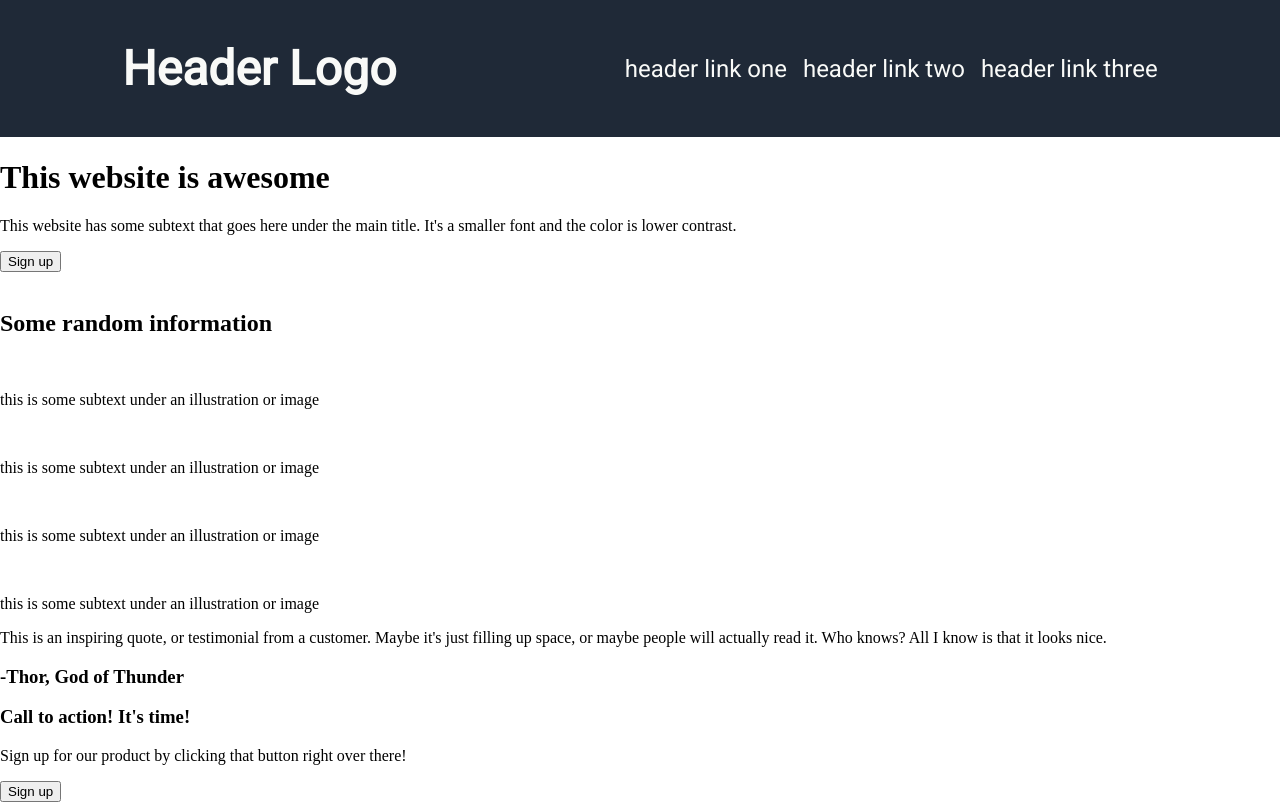
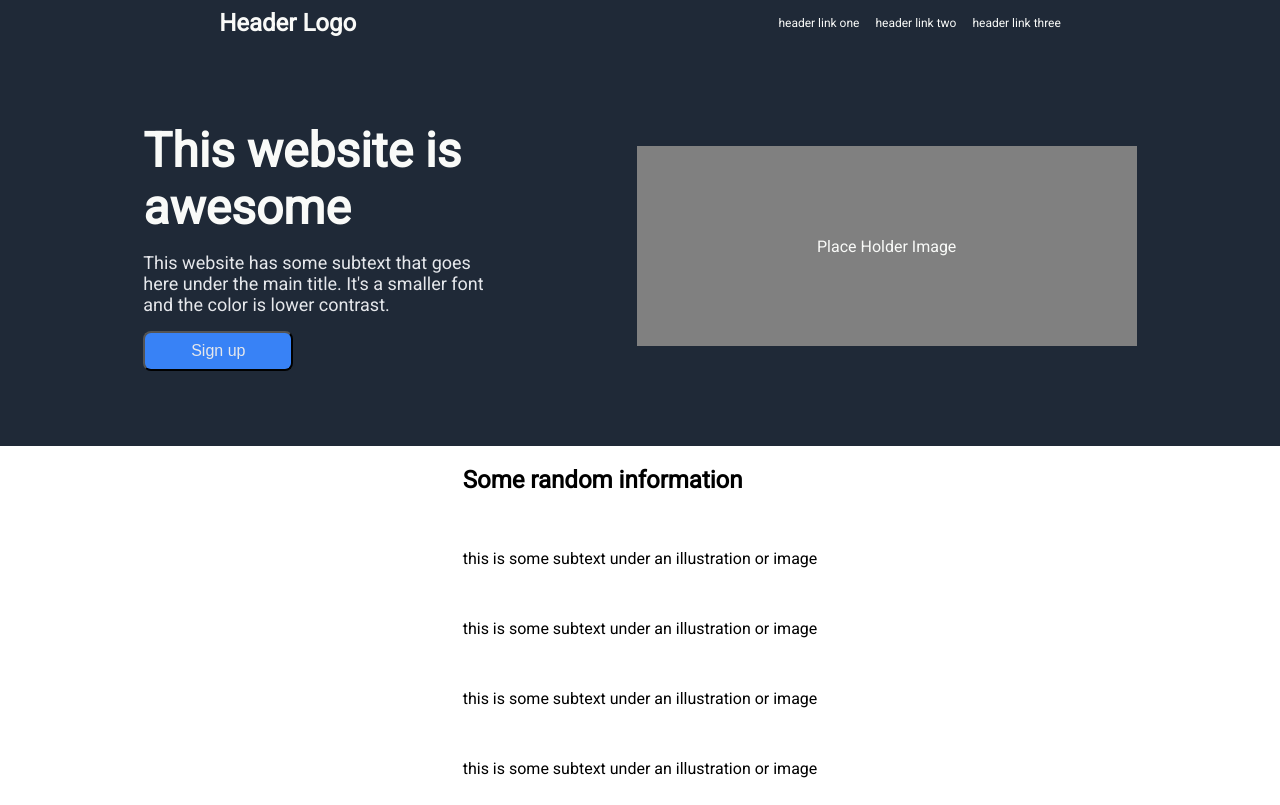
Before and after one commit to NeverMoreDown/Odin-Landing-Page, a plain HTML site: page index.html in a window 1280 px wide. Shown: the top 805 px of the page. Drawn offline with Linux system fonts and the light colour scheme.

Commit message:
add style for main-1 hero

```diff
--- a/index.html
+++ b/index.html
@@ -23,14 +23,14 @@
         </div>
         <div class="main">
             <div class="main-1">
-                <div class="head">
-                    <h1>This website is awesome</h1>
-                    <p>This website has some subtext that goes here under
+                <div class="hero">
+                    <h1 class="hero-title">This website is awesome</h1>
+                    <p class="hero-text">This website has some subtext that goes here under
                     the main title. It's a smaller font and the color is
                     lower contrast.</p>
                     <button class="button-1">Sign up</button>
                 </div>
-                <img>
+                <div class="place-holder">Place Holder Image</div>
             </div>
             <div class="main-2">
                 <h2>Some random information</h2>
--- a/style.css
+++ b/style.css
@@ -1,6 +1,7 @@
 body {
     display: flex;
     margin: 0px;
+    font-family: Roboto;
 }
 
 .container {
@@ -12,11 +13,13 @@ body {
 .header {
     display: flex;
     padding: 8px;
+    margin: 0px;
+    height: 30px;
     align-items: center;
     justify-content: space-around;
     background-color: #1f2937;
     color: #f9faf8;
-    font-size: 24px;
+    font-size: 12px;
     font-family: Roboto;
 }
 
@@ -26,6 +29,7 @@ ul {
     margin: 0;
     padding: 0;
     gap: 16px;
+    font-weight: light;
   }
 
   .left-logo, .right-links {
@@ -33,3 +37,65 @@ ul {
     align-items: center;
     gap: 16px;
   }
+
+
+.main {
+    display: flex;
+    flex-direction: column;
+    align-items: center;
+    margin: 0px;
+}
+
+.main-1 {
+    display: flex;
+    align-items: center;
+    justify-content: space-evenly;
+    background-color: #1f2937;
+    height: 400px;
+    width: 100vw;
+    color:#f9faf8;
+    font-family: Roboto;
+}
+
+.hero {
+    display: flex;
+    flex-direction: column;
+    justify-content: center;
+    align-items: flex-start;
+    width: 350px;
+    gap: 16px;
+}
+
+.place-holder {
+    height: 200px;
+    width: 500px;
+    background-color: gray;
+    display: flex;
+    align-items: center;
+    justify-content: center;
+}
+
+.hero-text {
+    text-align: left;
+    font-size: 18px;
+    color: #e5e7eb;
+    padding: 0px;
+    margin: 0px;
+    font-weight: 0;
+}
+
+.hero-title {
+    font-size: 48px ;
+    font-weight: extra bold;
+    padding: 0px;
+    margin: 0px;
+}
+
+.button-1 {
+    border-radius: 8px;
+    background-color: #3882f6;
+    color: #e5e7eb;
+    width: 150px;
+    height: 40px;
+    font-size: 16px;
+}
```
